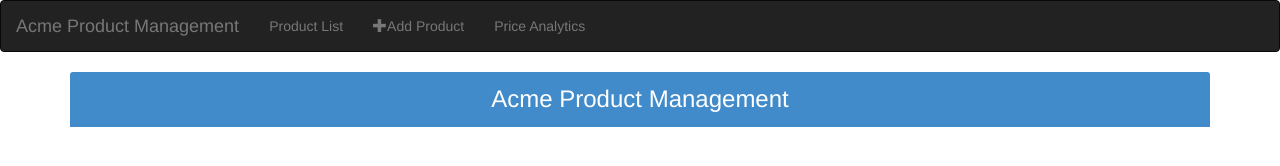
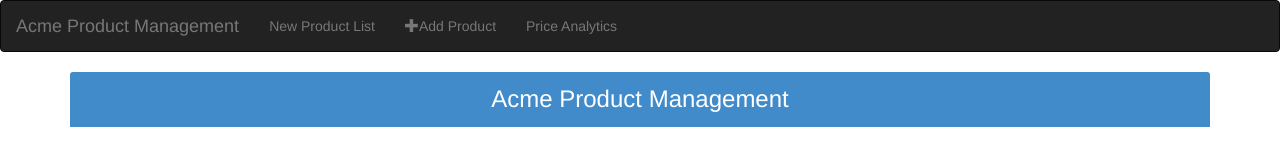
Before and after one commit to aarcosolutions/AngularJs, a plain HTML site: page LineOfBusiness/ProductManagement/index.html in a window 1280 px wide. Drawn offline with Linux system fonts and the light colour scheme.

Commit message:
testing jenkin build

```diff
--- a/LineOfBusiness/ProductManagement/index.html
+++ b/LineOfBusiness/ProductManagement/index.html
@@ -44,7 +44,7 @@
         </div>
         <div class="navbar-collapse collapse">
             <ul class="nav navbar-nav">
-                <li><a ui-sref="productList">Product List</a></li>
+                <li><a ui-sref="productList">New Product List</a></li>
                 <li><a ui-sref="productEdit.info({productId:0})"><i class="glyphicon glyphicon-plus"></i>Add Product</a></li>
                 <li><a ui-sref="priceAnalytics">Price Analytics</a></li>
             </ul>
```
